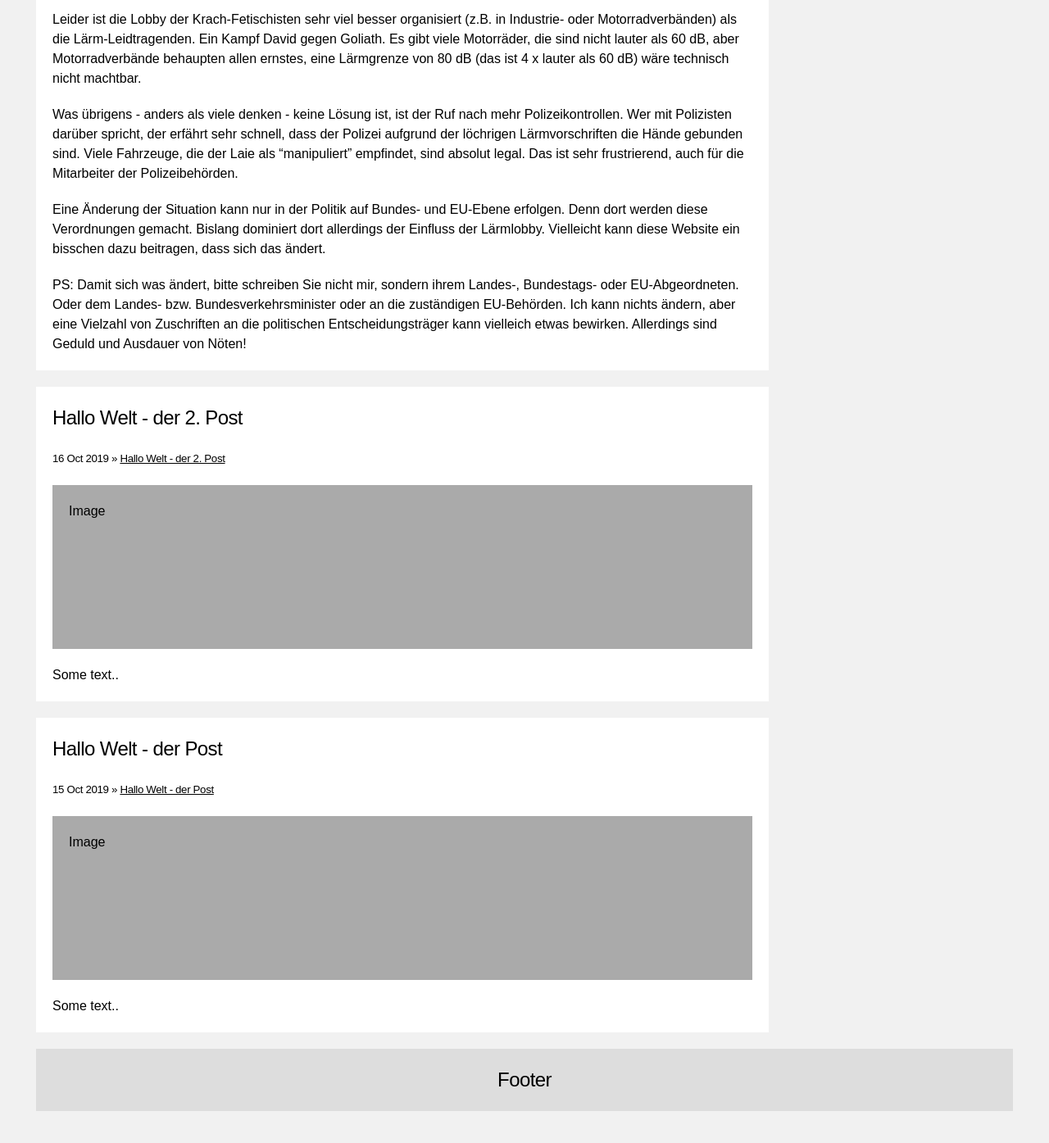
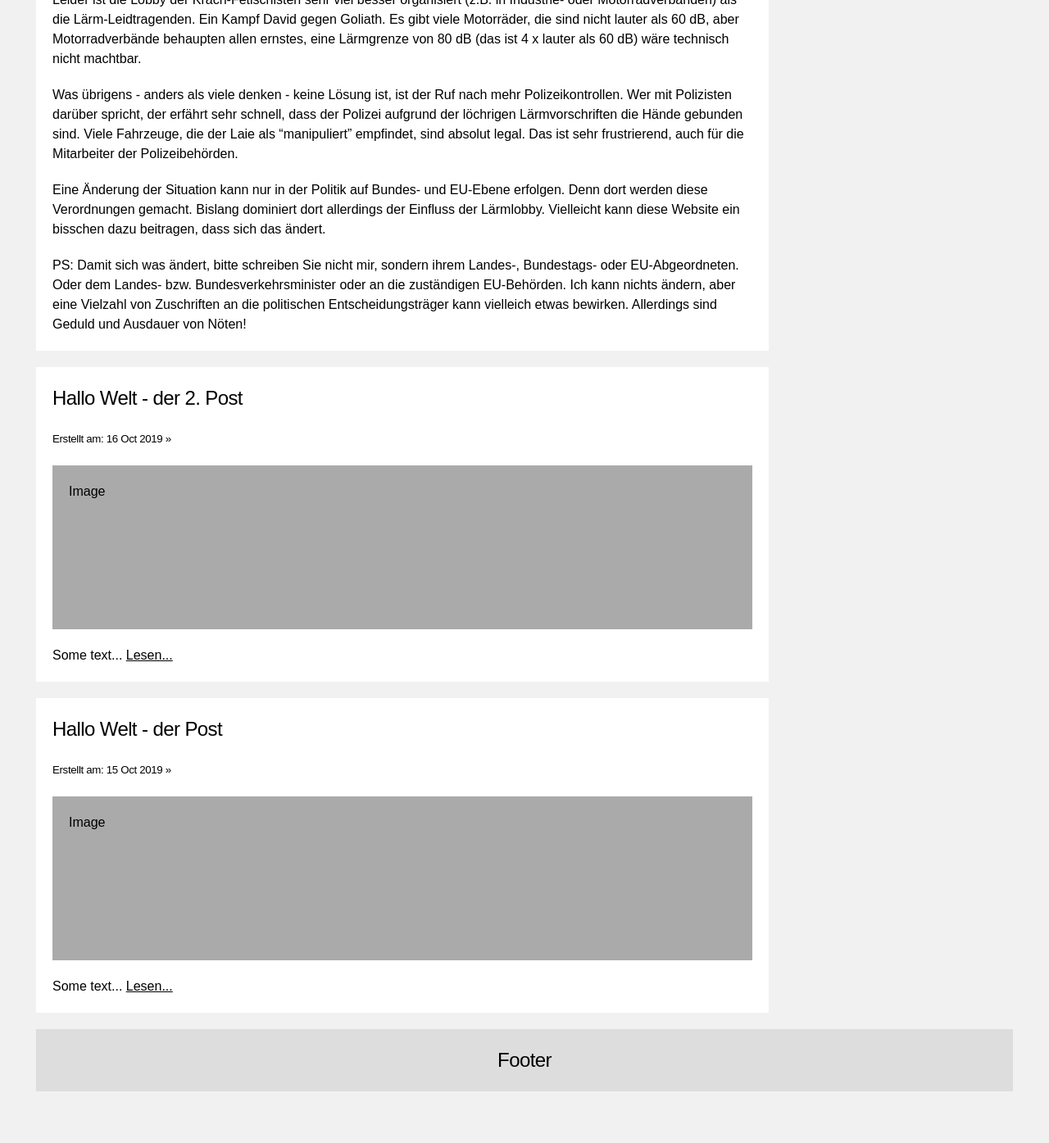
Before and after one commit to rettet-die-stille/rettet-die-stille.github.io, a Jekyll site: the page built from index.md, in a window 1280 px wide and 1400 px high, scrolled down 1452 px. Shown: the top 1395 px of the window at 82% size. Built offline with Jekyll 4.4.1, drawn with Linux system fonts in a browser that asks for light colours; our own code applies the rules of GitHub Pages for plain Markdown files; some of the changed text lies outside the part shown.

Commit message:
Update home.html

```diff
--- a/_layouts/home.html
+++ b/_layouts/home.html
@@ -3,15 +3,15 @@ layout: defaultmodern
 ---
 
  <div class="card">
-  <h1>Willkommen bei Rettet die Stille!</h2>
-  <h5>28.5.2020</h5>
+  # Willkommen bei Rettet die Stille!
+  <h5>Erstellt am: 28.5.2020</h5>
   {{ content }}
 </div>
 {% for post in site.posts %}
     <div class="card">
       <h2>{{ post.title }}</h2>
-      <h5><span>{{ post.date | date_to_string }}</span> » <a href="{{ post.url }}" title="{{ post.title }}">{{ post.title }}</a></h5>
+      <h5>Erstellt am: <span>{{ post.date | date_to_string }}</span> » </h5>
       <div class="fakeimg" style="height:200px;">Image</div>
-      <p>Some text..</p>
+      <p>Some text...  <a href="{{ post.url }}" title="{{ post.title }}">Lesen...</a></p>
     </div>
  {% endfor %}
```
